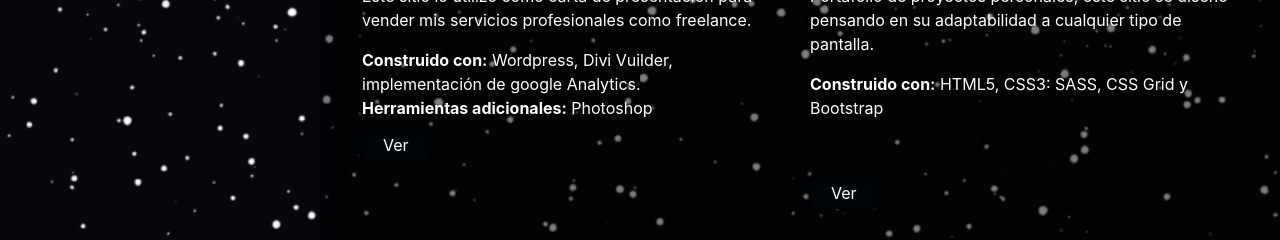
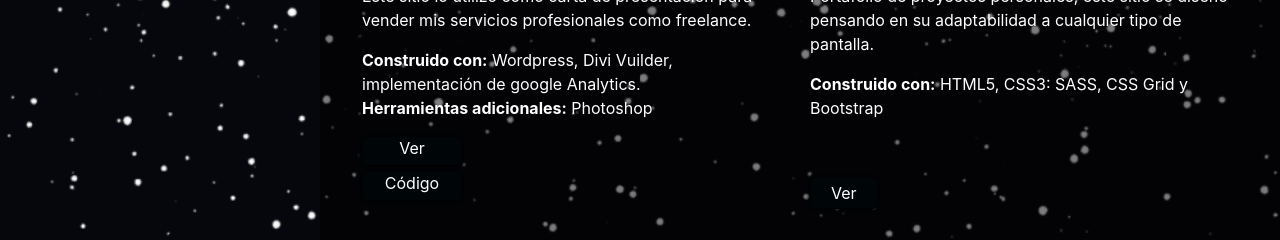
Before and after one commit to CarlosGerardo27/Portafolio, a plain HTML site: page index.html in a window 1280 px wide. Shown: the part 1160-1400 px from the top of the page. Drawn offline with Linux system fonts and the light colour scheme.

Commit message:
modificaciones efectuadas sobre sección article para agregar el boton que nos lleve al repositorio

```diff
--- a/Assets/SASS/estilos.scss
+++ b/Assets/SASS/estilos.scss
@@ -167,6 +167,21 @@ html body div.container-fluid div.row div.col-3 nav#menu ul.nav.nav-pills.flex-c
     a:active {
         box-shadow: 2px 2px 7px black inset;
     }
+    .button{
+        display: flex;
+        width: 100px;
+        height: 30px;
+        margin-bottom: 5px;
+        justify-content: center;
+        a{
+            width: 100%;
+            text-align: center;
+            padding-top: 0;
+            padding-bottom: 0;
+            line-height: 22px;
+            justify-content: center;
+        }
+    }
 }
 
 
@@ -245,6 +260,9 @@ html body div.container-fluid div.row div.col-3 nav#menu ul.nav.nav-pills.flex-c
 /* .sidebar-wrapper{
     position: fixed;
 } */
+
+
+/* Inicio de mediaquerys */
 
 @media(max-width:1120px){
     #proyectos{
--- a/index.html
+++ b/index.html
@@ -85,11 +85,12 @@
                 <p>
                   <strong>Construido con:</strong> Wordpress, Divi Vuilder,  implementación de
                   google Analytics. <br />
-                  <strong> Herramientas adicionales:</strong> Photoshop <br /><a
-                    href="https://carlosgerardorocha.com/" target="_blank"
-                    >Ver</a
-                  >
+                  <strong> Herramientas adicionales:</strong> Photoshop <br />
                 </p>
+                <span>
+                  <p class="button"><a href="https://carlosgerardorocha.com/" target="_blank">Ver</a></p>
+                  <p class="button"><a href="https=//carlosgerardorocha.com/" target="_blank">Código</a></p>
+                </span>
               </article>
               <article class="proyectos__element">
                 <figure>
```
Also changed, not shown: Assets/SASS/styles.css, 1 other file.
